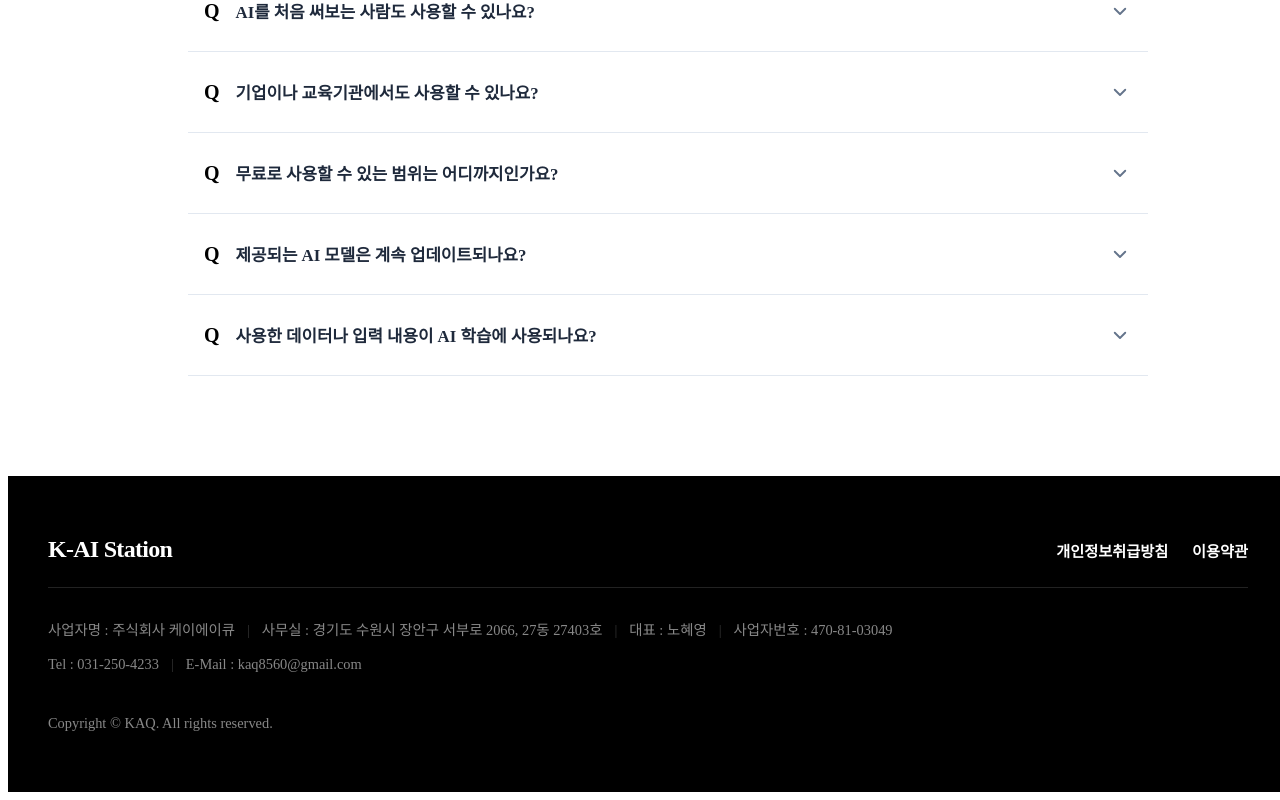
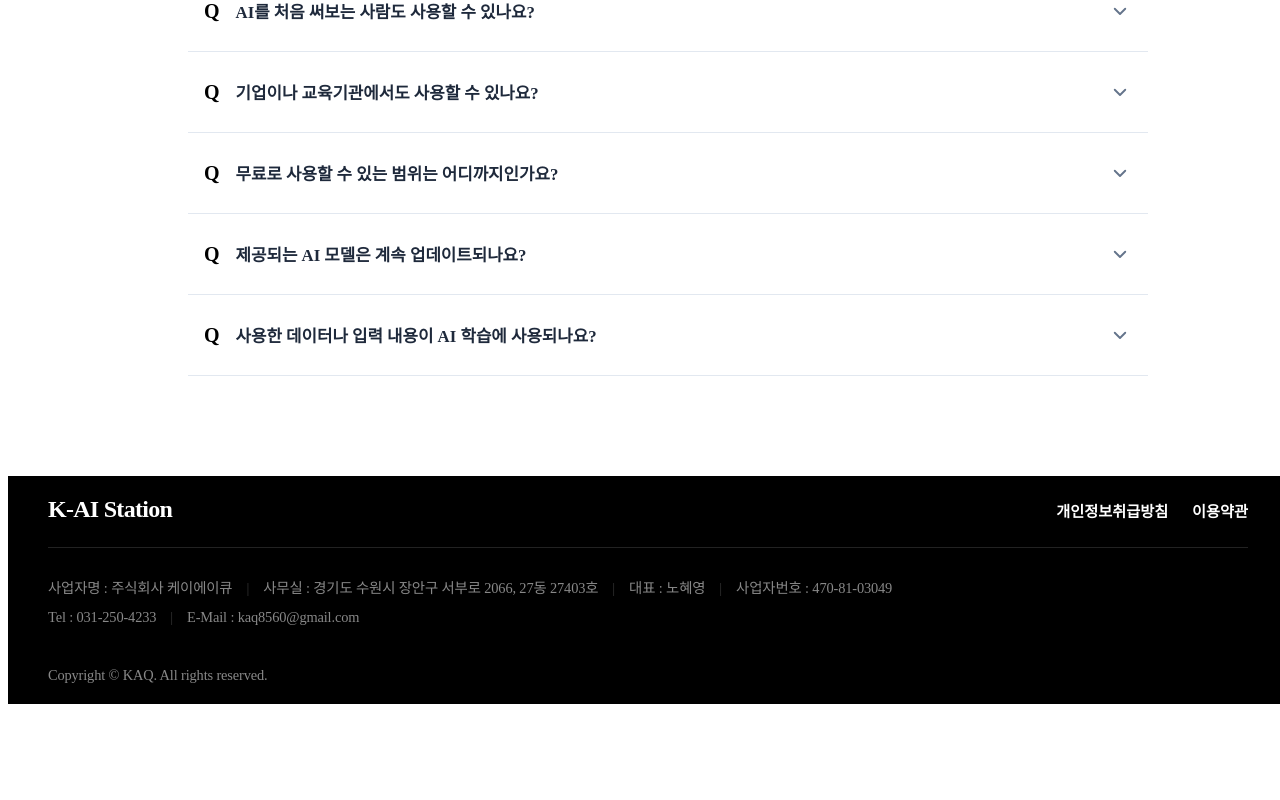
Before and after one commit to ghjkl90/K_AI_Station, a Next.js app: page / in a window 1280 px wide. Shown: the part 3713-4513 px from the top of the page. After the commit the page ends 4425 px from the top, so only its background shows below. Built offline with nearby package versions, Linux system fonts and the light colour scheme.

Commit message:
Frontend last

```diff
--- a/src/components/styles/globals.css
+++ b/src/components/styles/globals.css
@@ -671,14 +671,13 @@ body {
   line-height: 1.6;
   margin: 0;
 }
-
 /* ==========================================================
    7. 푸터 하단 영역 (MainFooter)
    ========================================================== */
 .main-footer {
   width: 100%;
   background-color: #000000;
-  padding: 60px 20px;
+  padding: 20px 20px;
   box-sizing: border-box;
   display: flex;
   justify-content: center;
@@ -692,6 +691,7 @@ body {
 }
 
 .footer-top {
+  width: 100%; /* 너비 꽉 차게 보장 */
   display: flex;
   justify-content: space-between;
   align-items: center;
@@ -723,27 +723,32 @@ body {
   flex-direction: column;
   gap: 12px;
   padding: 32px 0 40px 0;
+  margin: 0;
+  align-items: flex-start;
 }
 
 .info-row {
   display: flex;
   flex-wrap: wrap;
   align-items: center;
-  gap: 12px;
+  gap: 10px;
   color: #888888;
   font-size: 0.9rem;
-  line-height: 1.5;
+  line-height: 1.2;
+  letter-spacing: -0.01em;
 }
 
 .info-row .divider {
   color: #333333;
   user-select: none;
+  margin: 0 4px;
 }
 
 .footer-bottom p {
   color: #888888;
   font-size: 0.9rem;
   margin: 0;
+  letter-spacing: -0.01em;
 }
 
 @media (max-width: 768px) {
```
